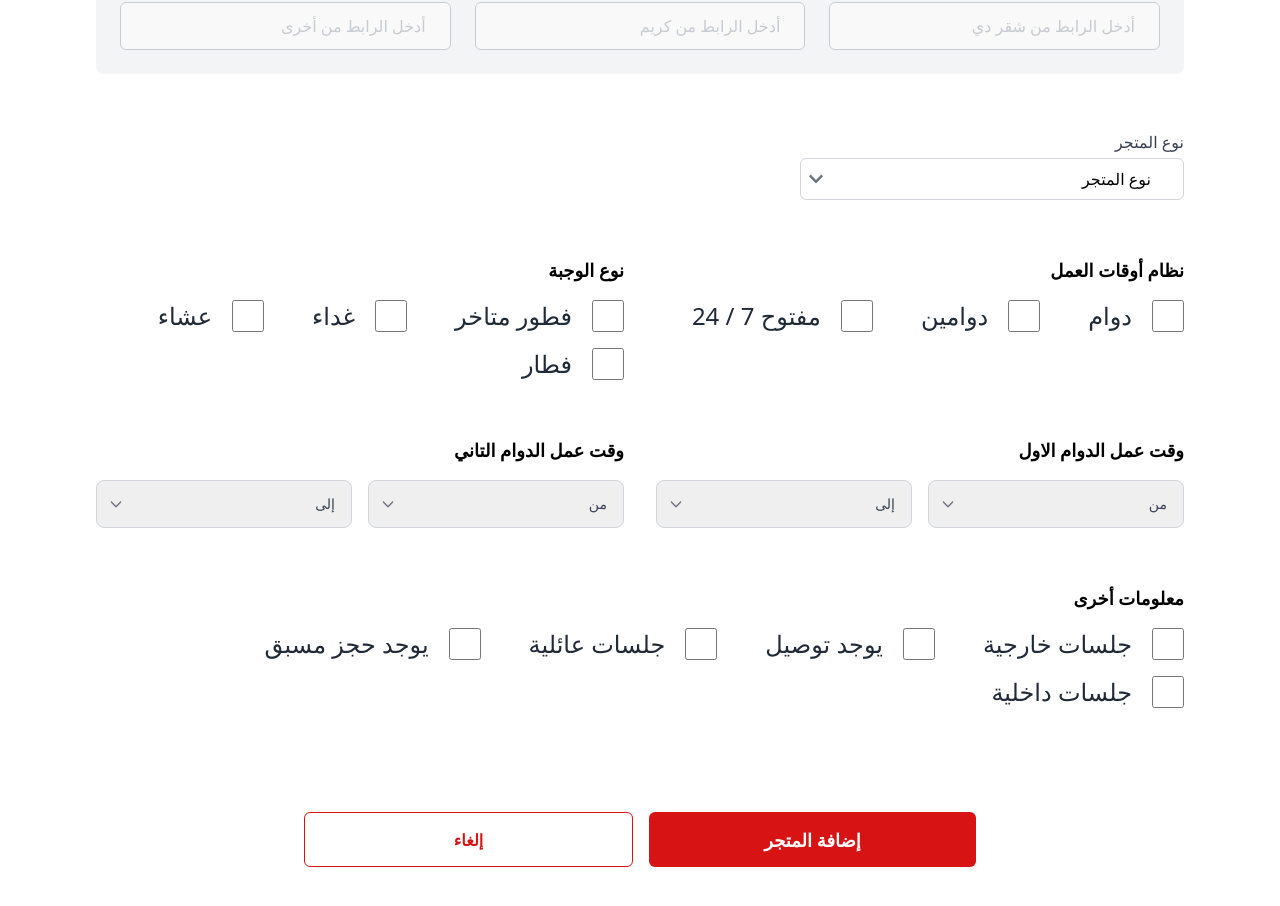
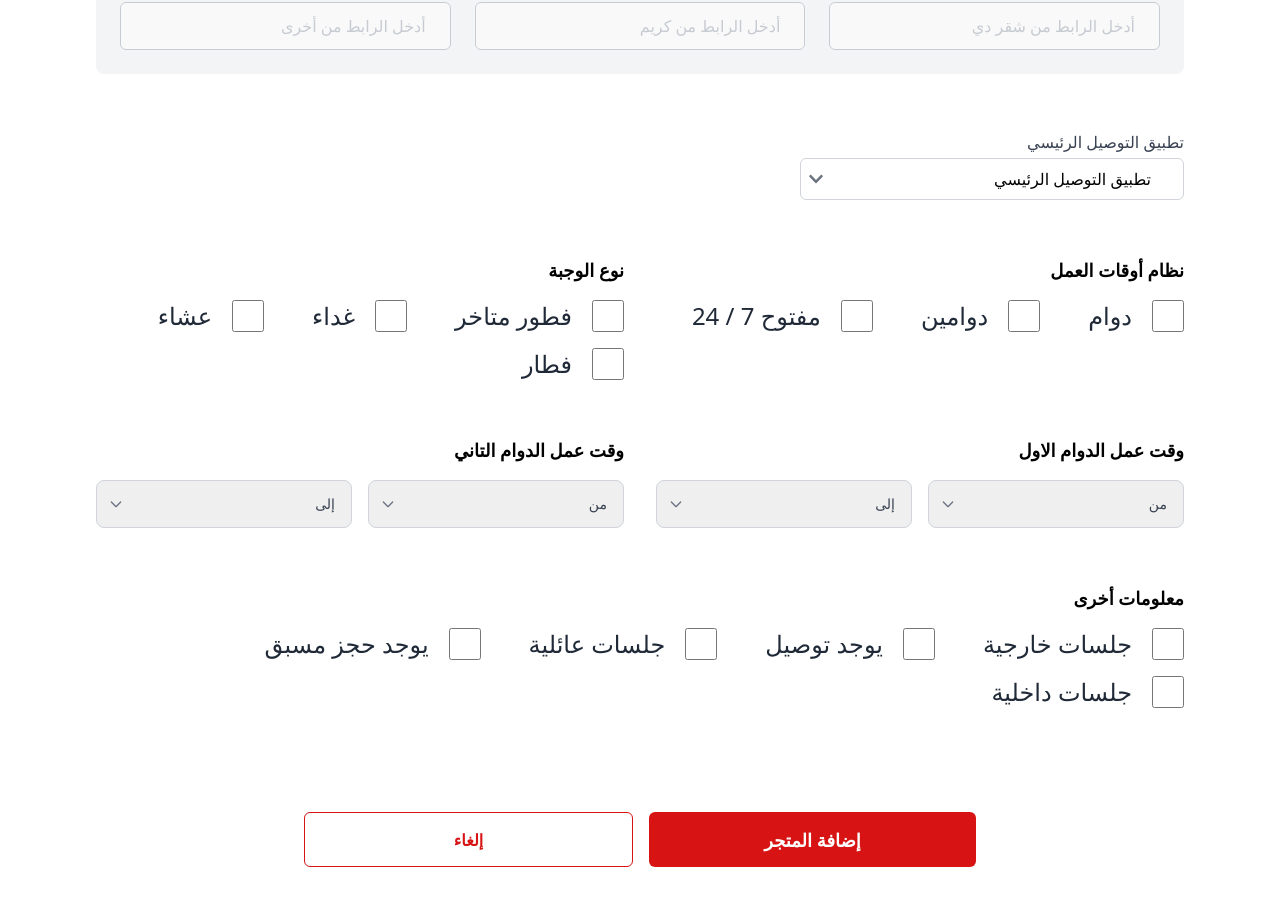
Before and after one commit to Foody-site/Foody-Website, a React (Vite) app: page /add-store in a window 1280 px wide. Shown: the part 2170-3076 px from the top of the page. Built offline with nearby package versions, Linux system fonts and the light colour scheme; sample sign-in values are in the browser's storage.

Commit message:
`Update Add_Store component: remove time options, change delivery app label`

```diff
--- a/src/pages/Add_Store/Add_Store.jsx
+++ b/src/pages/Add_Store/Add_Store.jsx
@@ -23,7 +23,6 @@ const timeOptions = [
   { label: "10:00 ص", value: "10:00" },
   { label: "11:00 ص", value: "11:00" },
   { label: "12:00 م", value: "12:00" },
-  // أكمل بقية الأوقات حسب الحاجة
 ];
 const Add_Store = () => {
   const navigate = useNavigate();
@@ -286,7 +285,7 @@ const Add_Store = () => {
               <div className="w-96">
                 <SelectInput
                   name="type"
-                  label="نوع المتجر"
+                  label="تطبيق التوصيل الرئيسي"
                   className="h-12 px-6 text-xl py-4"
                   options={[
                     { value: "restaurant", label: "مطعم" },
```
